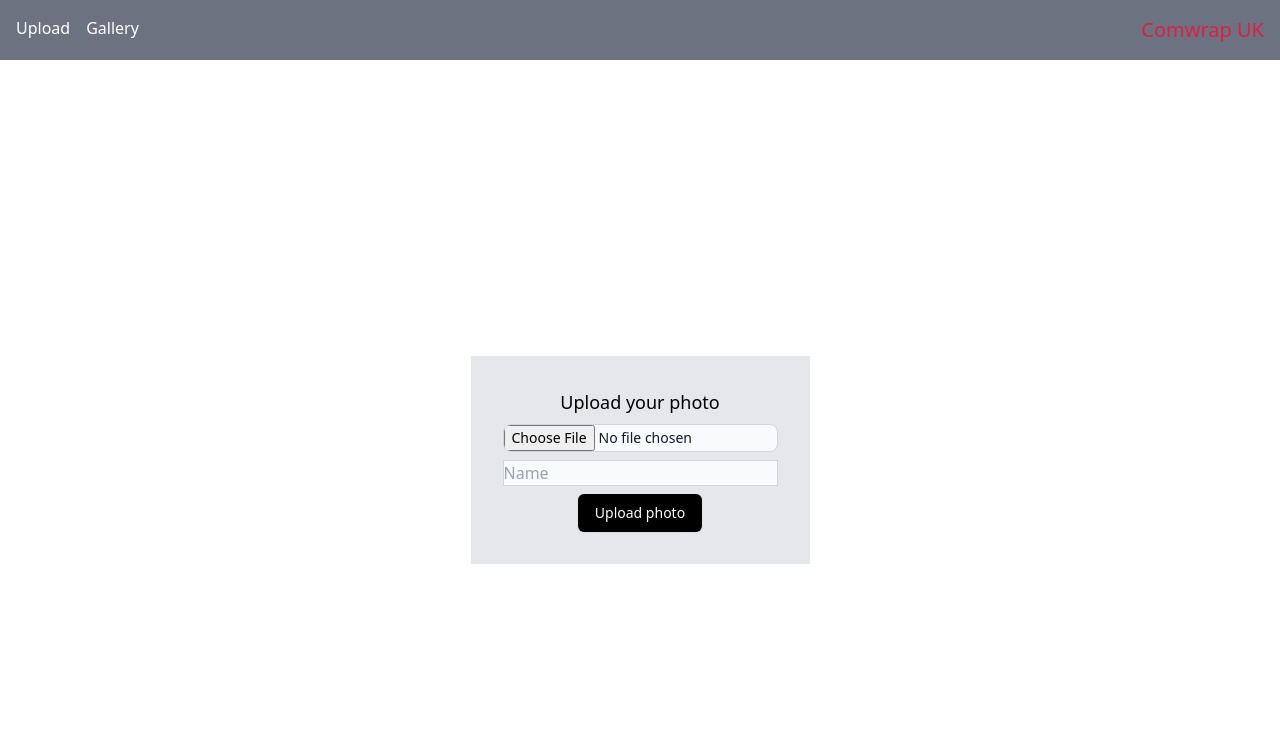
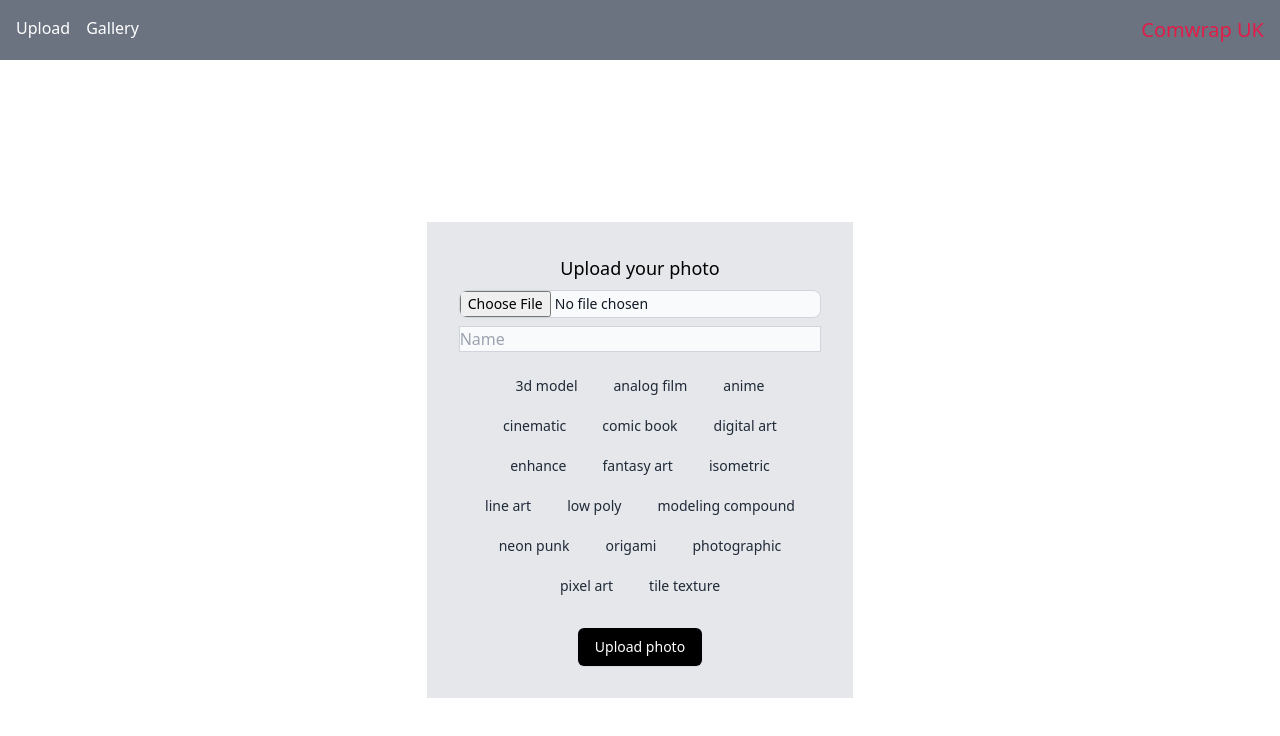
Before and after one commit to zorgonide/reply-xchange, a React (Create React App) app: page / in a window 1280 px wide. Shown: the top 736 px of the page. Built offline with nearby package versions, Linux system fonts and the light colour scheme.

Commit message:
Add options to FileUploadCard.jsx

```diff
--- a/src/Components/FileUploadCard/FileUploadCard.jsx
+++ b/src/Components/FileUploadCard/FileUploadCard.jsx
@@ -3,6 +3,7 @@ import axios from 'axios';
 function FileUploadCard() {
     const [selectedFile, setSelectedFile] = useState(null);
     const [name, setName] = useState('');
+    const [selectedOption, setSelectedOption] = useState('');
     const handleFileChange = (event) => {
         setSelectedFile(event.target.files[0]);
     };
@@ -12,6 +13,25 @@ function FileUploadCard() {
         const regex = /^[a-zA-Z0-9_]*$/;
         return regex.test(name);
     };
+    const options = [
+        '3d-model',
+        'analog-film',
+        'anime',
+        'cinematic',
+        'comic-book',
+        'digital-art',
+        'enhance',
+        'fantasy-art',
+        'isometric',
+        'line-art',
+        'low-poly',
+        'modeling-compound',
+        'neon-punk',
+        'origami',
+        'photographic',
+        'pixel-art',
+        'tile-texture',
+    ];
     const handleSubmit = (event) => {
         event.preventDefault();
         if (!selectedFile || !name || !checkName(name)) {
@@ -21,6 +41,7 @@ function FileUploadCard() {
         let data = new FormData();
         data.append('fileName', name);
         data.append('filePath', selectedFile);
+        data.append('preset', selectedOption);
 
         let config = {
             method: 'post',
@@ -44,8 +65,8 @@ function FileUploadCard() {
     };
     return (
         <div className='flex flex-col justify-center items-center h-screen'>
-            <div className='bg-gray-200 p-4'>
-                <div className='container mx-auto p-4'>
+            <div className='bg-gray-200 p-4 w-2/6'>
+                <div className='container mx-auto p-4 '>
                     <form onSubmit={handleSubmit} className='flex flex-col items-center'>
                         <label className='block mb-2 text-lg font-large'>Upload your photo</label>
                         <input
@@ -63,6 +84,20 @@ function FileUploadCard() {
                             className='block w-full text-md  bg-gray-50 border border-gray-300  focus:outline-none '
                             onChange={(e) => setName(e.target.value)}
                         />
+                        <div className='flex flex-wrap justify-center gap-1 my-4'>
+                            {options.map((option) => (
+                                <button
+                                    type='button'
+                                    key={option}
+                                    className={`px-4 py-2 rounded-full text-sm font-medium ${
+                                        selectedOption === option ? 'bg-gray-500 text-white' : 'bg-gray-200 text-gray-800'
+                                    } hover:bg-gray-400 hover:text-white transition-colors`}
+                                    onClick={() => setSelectedOption(option)}
+                                >
+                                    {option.replace('-', ' ')}
+                                </button>
+                            ))}
+                        </div>
                         <button
                             type='submit'
                             className='mt-2 px-4 py-2 border border-transparent shadow-sm text-sm font-medium rounded-md text-white bg-black hover:bg-gray-800 focus:outline-none focus:ring-2 focus:ring-offset-2 focus:ring-indigo-500'
```
